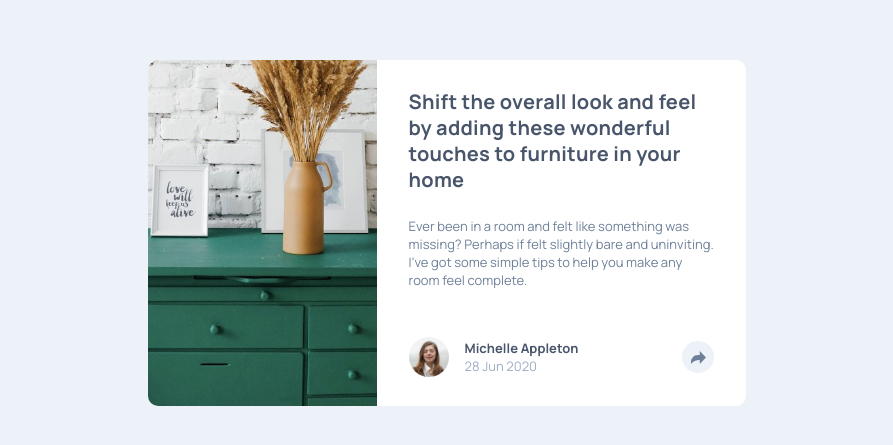
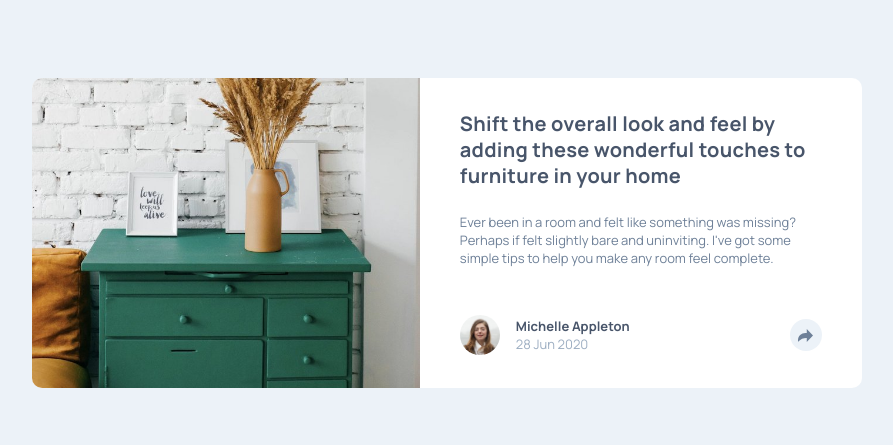
Before and after one commit to ShixuLuo/frontend-article-preview-card, a plain HTML site: page index.html in a window 1536 px wide. Shown: the part 167-612 px from the top of the page, without its empty margins (321-1214 px from the left). Drawn offline with Linux system fonts and the light colour scheme.

Commit message:
feat: finished desktop layout

```diff
--- a/styles.css
+++ b/styles.css
@@ -57,6 +57,12 @@ main {
   }
 }
 
+@media (min-width: 1440px) {
+  .card {
+    gap: var(--spacing-500);
+  }
+}
+
 .card img {
   width: 327px;
   height: 200px;
@@ -67,6 +73,15 @@ main {
   .card img {
     width: 229px;
     height: 346px;
+    object-fit: cover;
+    border-radius: 10px 0 0 10px;
+  }
+}
+
+@media (min-width: 1440px) {
+  .card img {
+    width: auto;
+    height: 310px;
     object-fit: cover;
     border-radius: 10px 0 0 10px;
   }
@@ -91,6 +106,14 @@ main {
   }
 }
 
+@media (min-width: 1440px) {
+  .card__body {
+    padding-right: var(--spacing-500);
+    padding-top: var(--spacing-400);
+    padding-bottom: var(--spacing-400);
+  }
+}
+
 .card__body__content {
 
   display: flex;
@@ -108,6 +131,12 @@ main {
 @media (min-width: 768px) {
   .card__body__footer {
     gap: var(--spacing-1300);
+  }
+}
+
+@media (min-width: 1440px) {
+  .card__body__footer {
+    gap: var(--spacing-2000);
   }
 }
 
```
